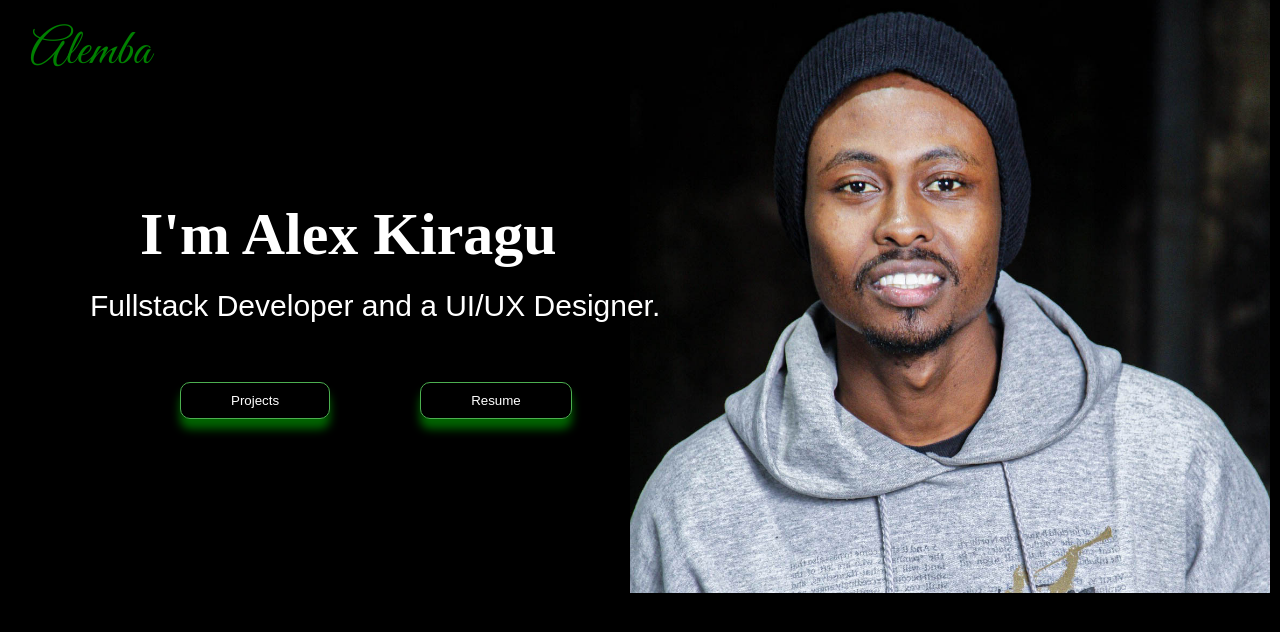
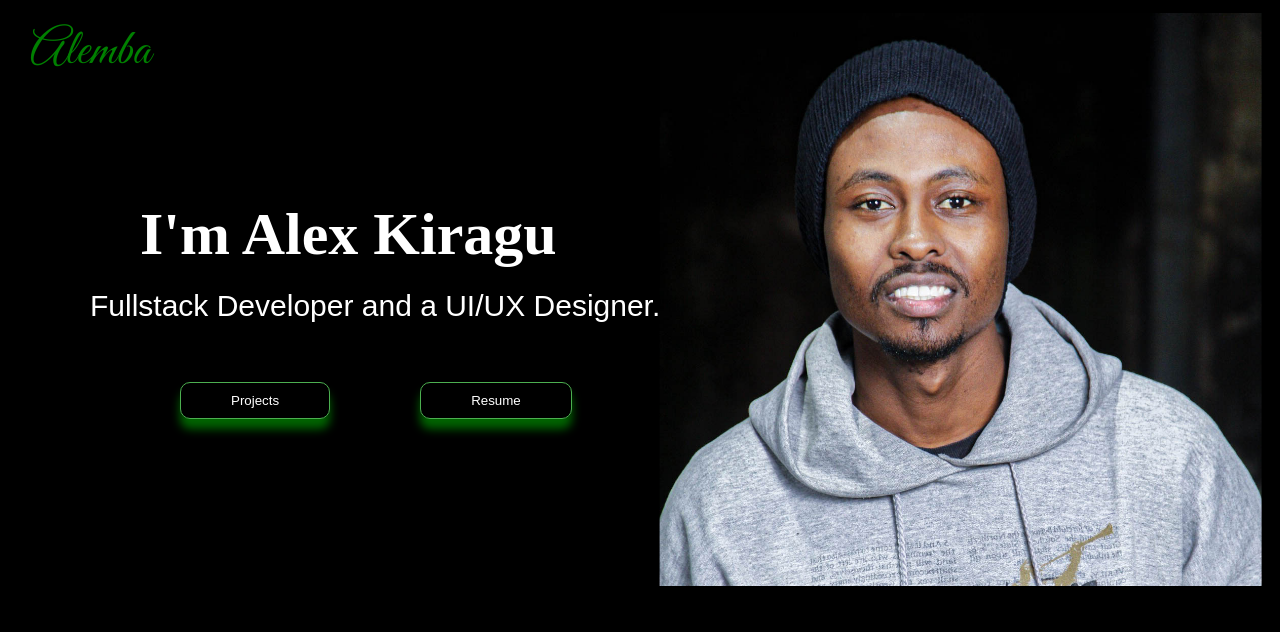
Before and after one commit to alemba-21/My-Portfolio, a React (Create React App) app: page / in a window 1280 px wide. Shown: the top 632 px of the page. Built offline with nearby package versions, Linux system fonts and the light colour scheme.

Commit message:
solved some errors

```diff
--- a/package.json
+++ b/package.json
@@ -8,6 +8,7 @@
     "@testing-library/user-event": "^13.5.0",
     "font-awesome": "^4.7.0",
     "from": "^0.1.7",
+    "gh-pages": "^5.0.0",
     "react": "^18.2.0",
     "react-dom": "^18.2.0",
     "react-icons": "^4.7.1",
--- a/src/components/Hero.css
+++ b/src/components/Hero.css
@@ -5,10 +5,10 @@
  }
 
  .img1{
-    border-image: fill;
-    width: 50%;
-    margin-left: 630px;
-    margin-top: -100px;
+    /* border-image: fill; */
+    width: 47%;
+    margin-left: 660px;
+    margin-top: -70px;
     transform:scaleX(-1);
     position: relative;
  }
```
Also changed, not shown: 1 other file (tests, documents, lock files or other folders).
